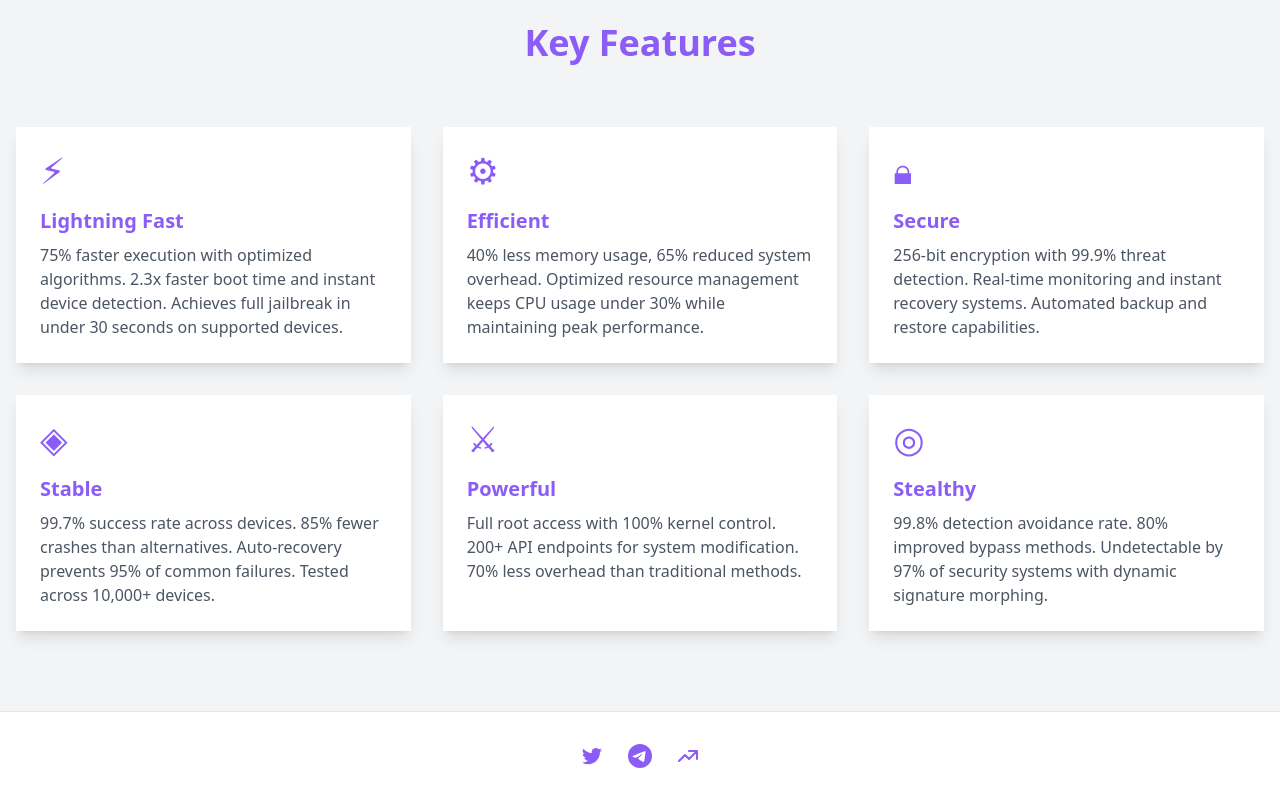
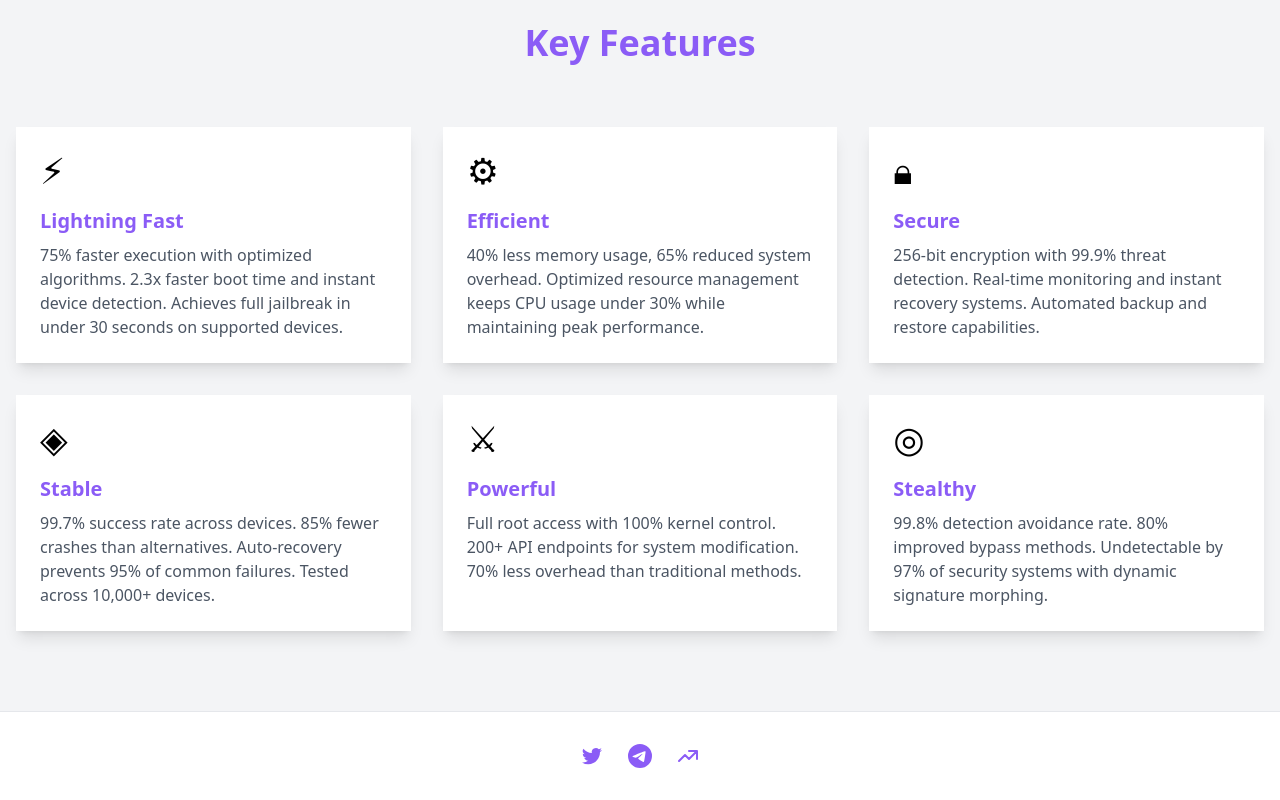
Before and after one commit to Sn0wRa1nX/sn0walgo.info, a Next.js app: page / in a window 1280 px wide. Shown: the part 1402-2202 px from the top of the page. Built offline with nearby package versions, Linux system fonts and the light colour scheme.

Commit message:
Update FeaturesSection.tsx

```diff
--- a/app/components/FeaturesSection.tsx
+++ b/app/components/FeaturesSection.tsx
@@ -48,7 +48,7 @@ export default function FeaturesSection() {
               key={feature.name}
               className="bg-white shadow-lg rounded-lg p-6 hover:shadow-xl transition duration-300 transform hover:-translate-y-1"
             >
-              <div className="text-4xl mb-4 text-violet">{feature.icon}</div>
+              <div className="text-4xl mb-4 text-black">{feature.icon}</div>
               <h3 className="text-xl font-semibold mb-2 text-violet">{feature.name}</h3>
               <p className="text-gray-600">{feature.description}</p>
             </div>
```
